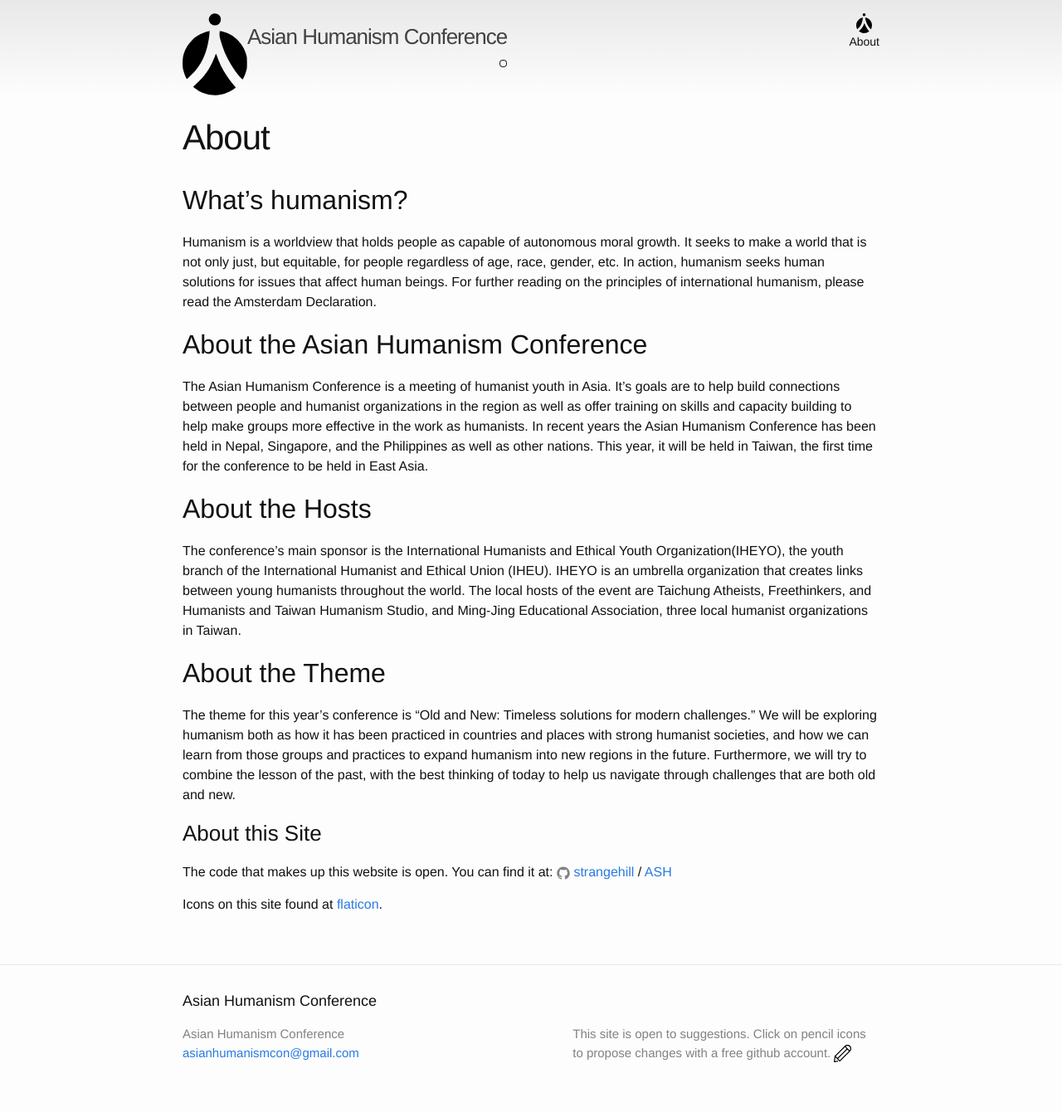
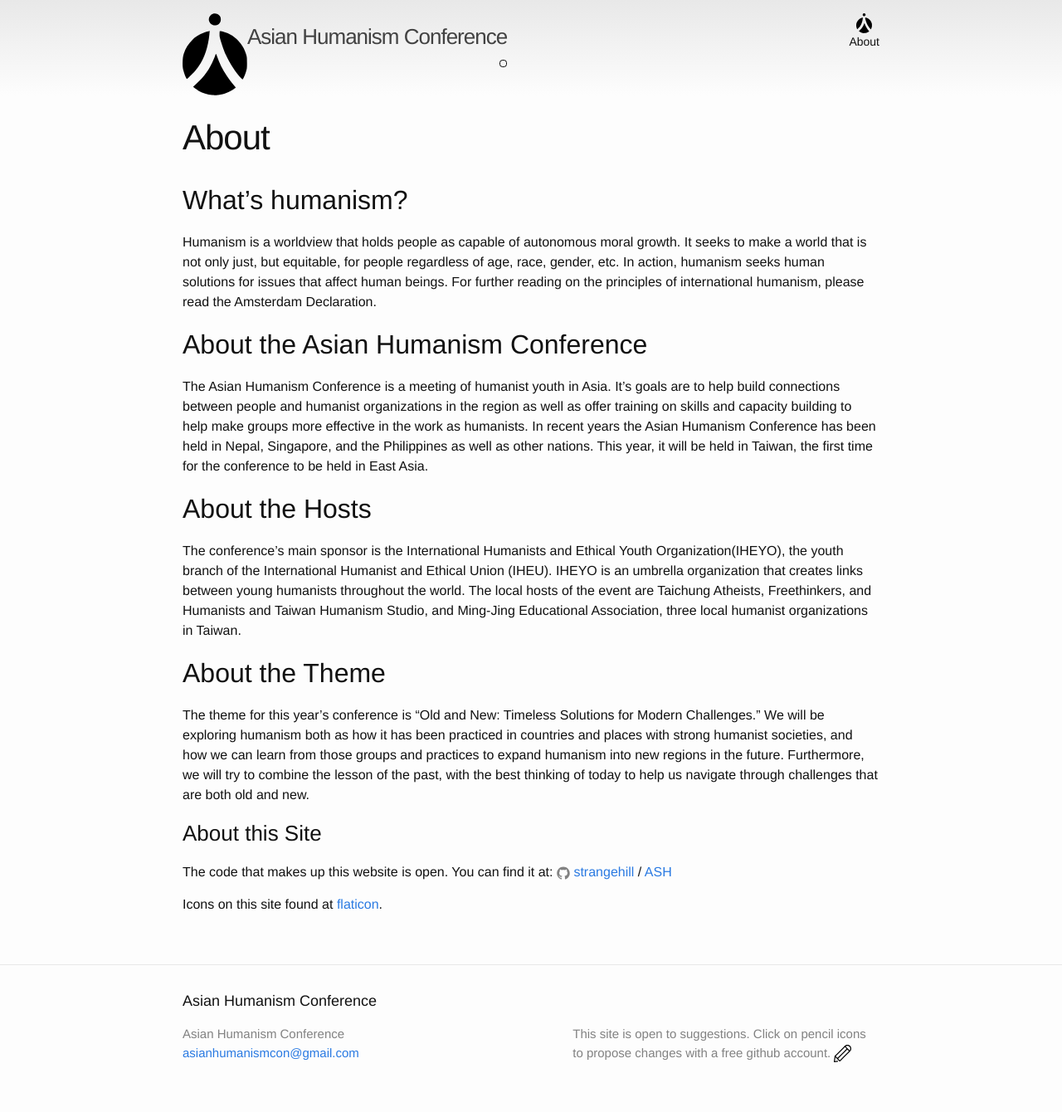
Before and after one commit to Strangehill/ash, a Jekyll site: the page built from about.md, in a window 1280 px wide. Shown: the whole page at 83% size. Built offline with Jekyll 4.4.1, drawn with Linux system fonts in a browser that asks for light colours.

Commit message:
Capitalized the title of this year's theme in about page

```diff
--- a/about.md
+++ b/about.md
@@ -27,7 +27,7 @@
 
 ## About the Theme
 
-The theme for this year's conference is “Old and New: Timeless solutions for modern challenges.”
+The theme for this year's conference is “Old and New: Timeless Solutions for Modern Challenges.”
 We will be exploring humanism both as how it has been practiced in countries and places with strong humanist societies, and how we can learn from those groups and practices to expand humanism into new regions in the future.
 Furthermore, we will try to combine the lesson of the past, with the best thinking of today to help us navigate through challenges that are both old and new.
 
```
